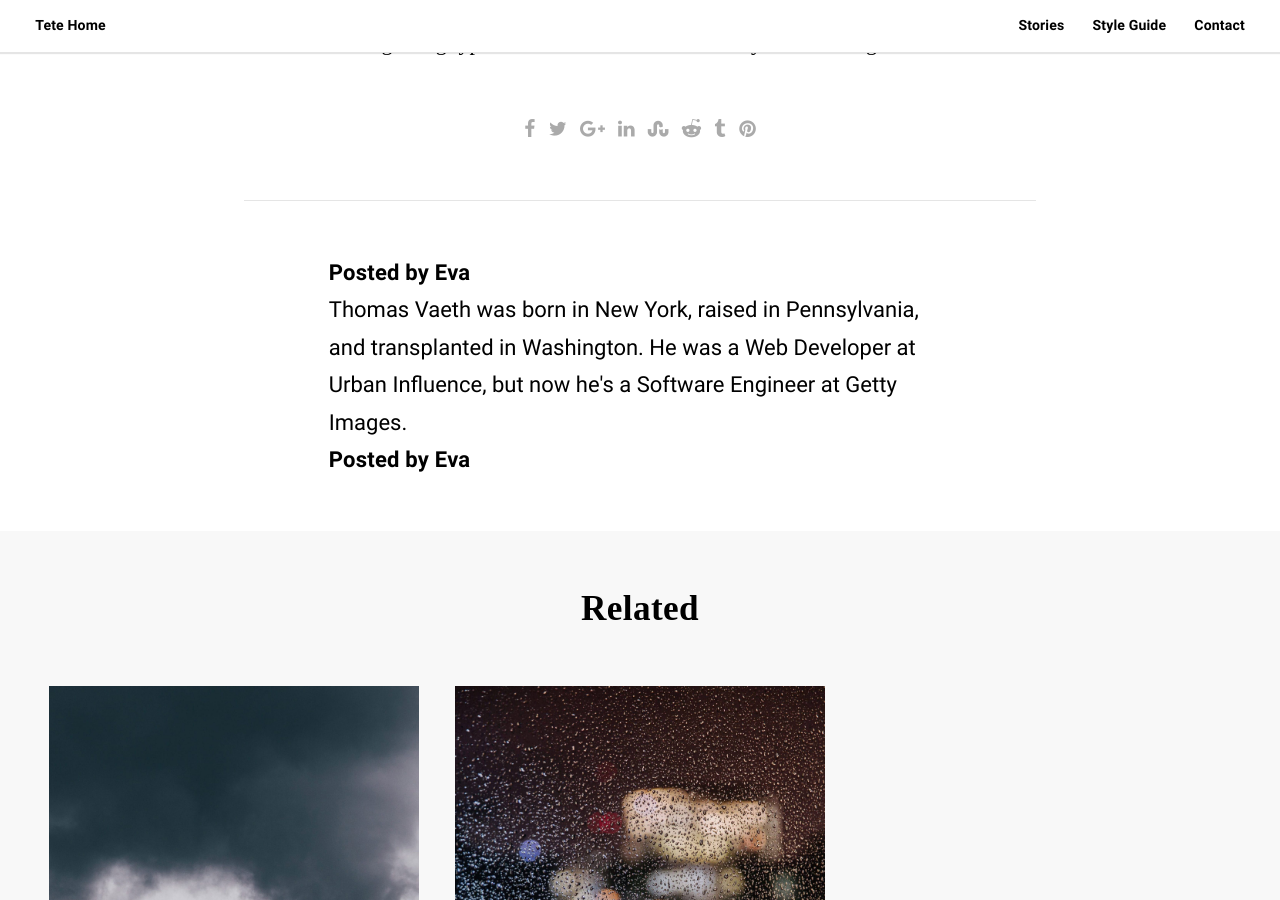
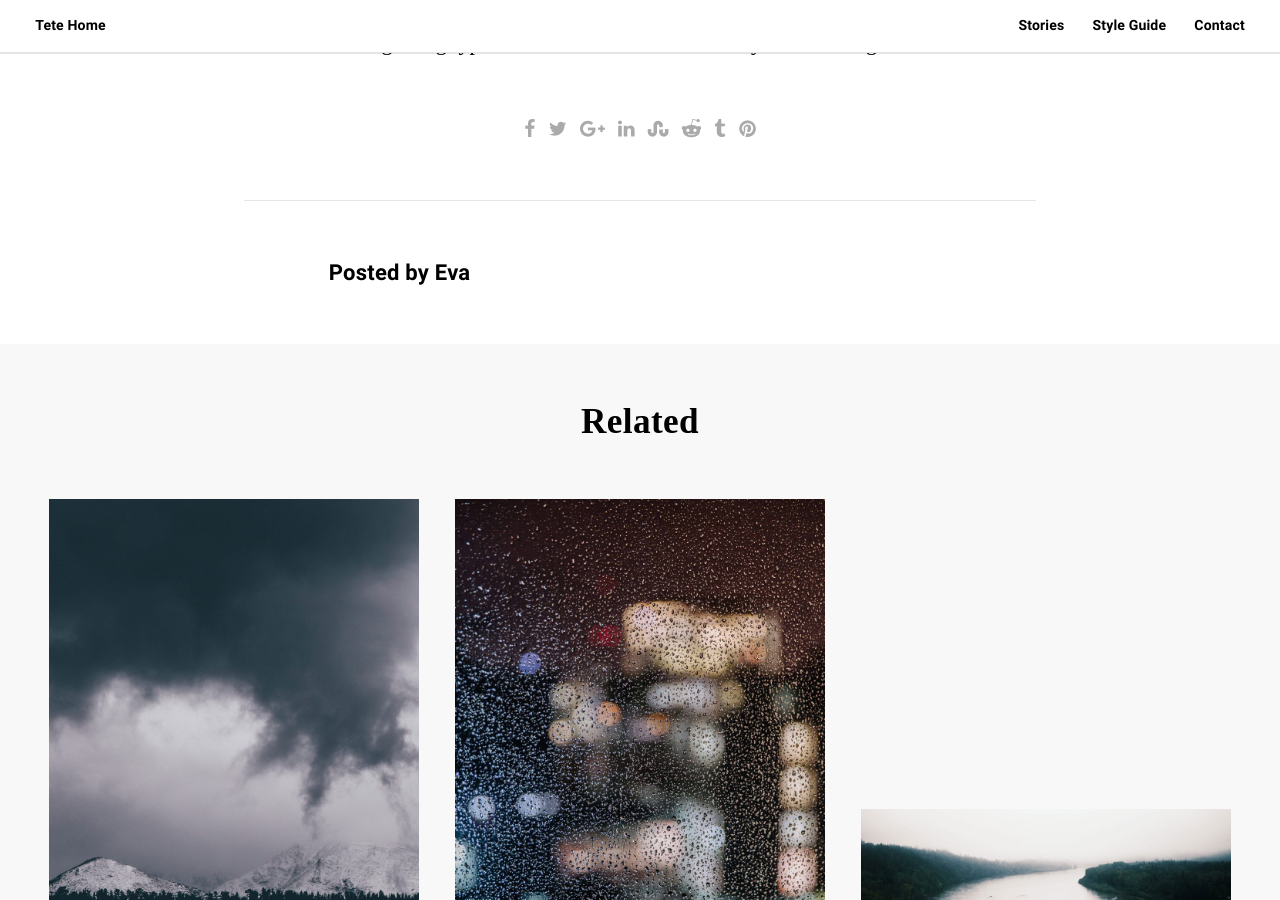
Before and after one commit to vestalux/tete, a Jekyll site: the page built from _posts/2017-10-11-unicorn-echo-park.markdown, in a window 1280 px wide and 900 px high, scrolled down 2957 px. Built offline with Jekyll 4.4.1, drawn with Linux system fonts in a browser that asks for light colours; some web fonts are replaced.

Commit message:
Update _config.yml

```diff
--- a/_config.yml
+++ b/_config.yml
@@ -36,9 +36,6 @@ mailchimp_input: b_66ddf555dab480e6a8606430b_89b3ee034f
 
 # Author settings
 author:
-  - name: Eva
-    bio: Thomas Vaeth was born in New York, raised in Pennsylvania, and transplanted in Washington. He was a Web Developer at Urban Influence, but now he's a Software Engineer at Getty Images.
-    url: http://thomasvaeth.com
   - name: Istvan
     bio: Thomas Vaeth was born in New York, raised in Pennsylvania, and transplanted in Washington. He was a Web Developer at Urban Influence, but now he's a Software Engineer at Getty Images.
     url: http://thomasvaeth.com
```
